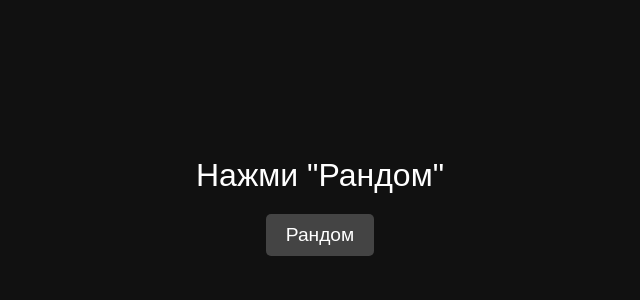
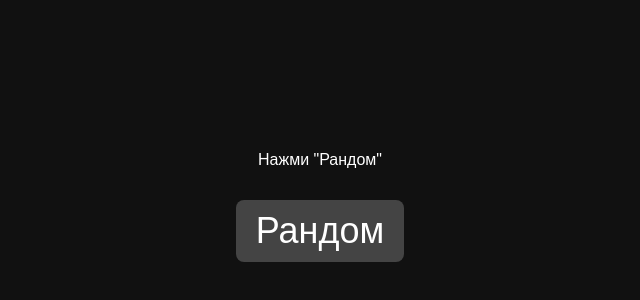
Before and after one commit to mikeingood/RANDOMIZER, a plain HTML site: page index.html in a window 1280 px wide. Shown: the part 194-494 px from the top of the page, without its empty margins (320-960 px from the left). Drawn offline with Linux system fonts and the light colour scheme.

Commit message:
Update style.css

```diff
--- a/style.css
+++ b/style.css
@@ -10,19 +10,22 @@ body {
 }
 .container {
   text-align: center;
+  width: 90%;
 }
 #word {
-  font-size: 2em;
-  margin-bottom: 20px;
+  font-size: clamp (30px, 10vw, 100px);
+  margin-bottom: 30px;
+  line-height: 1.2;
+  word-wrap: break-word;
 }
 button {
-  font-size: 1.2em;
+  font-size: clamp(16px, 4vw, 36px);
   padding: 10px 20px;
   cursor: pointer;
   background-color: #444;
   color: #fff;
   border: none;
-  border-radius: 5px;
+  border-radius: 8px;
 }
 button:hover {
   background-color: #666;
```
